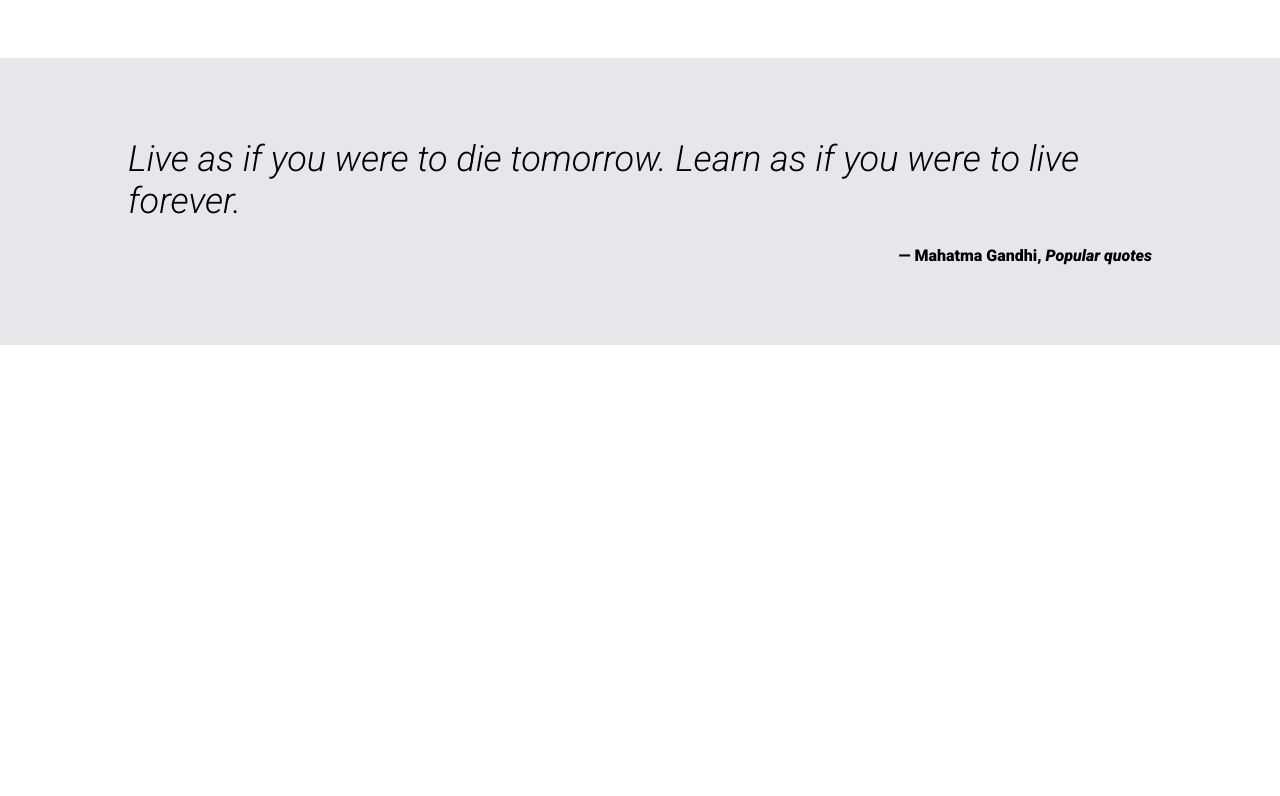
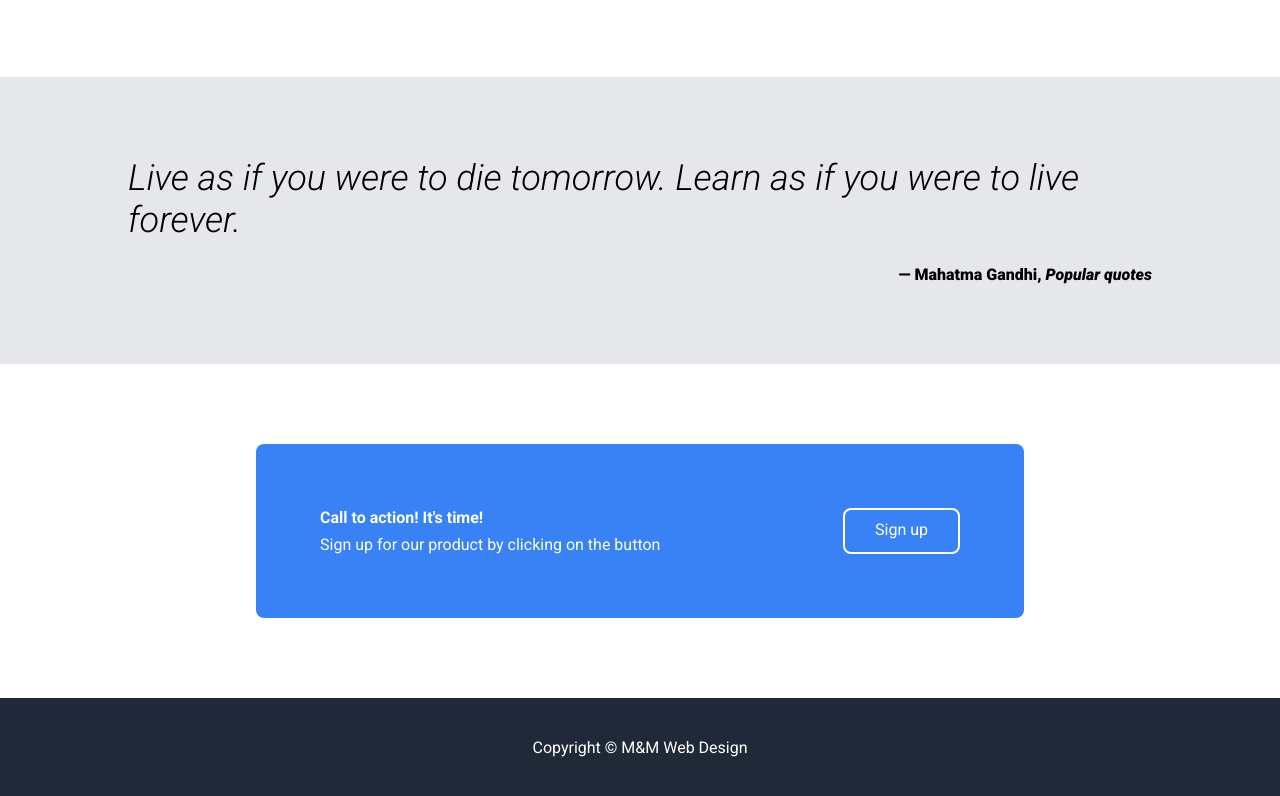
Before and after one commit to MariusVasie/Foundations-Landing-Page, a plain HTML site: page index.html in a window 1280 px wide. Shown: the part 904-1700 px from the top of the page. Before the commit the page ends 1249 px from the top, so only its background shows below. Drawn offline with Linux system fonts and the light colour scheme.

Commit message:
Finalize the page

```diff
--- a/index.html
+++ b/index.html
@@ -23,7 +23,7 @@
             <div class="hero-text">
                 <h1>This website is awesome</h1>
                 <p>This website has some subtext that goes here under the main title. It's a smaller font and the color is lower contrast</p>
-                <a href="#" class="btn-1">Sign up</a>
+                <a href="#" class="btn btn-1">Sign up</a>
             </div>
             <div class="hero-image">
                 <img src="images/hero-image.jpeg" alt="Computer image">
@@ -61,11 +61,17 @@
             </div>
         </section>
         <section class="cta-section">
-
+            <div class="cta-container">
+                <div class="cta-text">
+                    <h4>Call to action! It's time!</h4>
+                    <p>Sign up for our product by clicking on the button</p>
+                </div>
+                <a href="#" class="btn btn-2">Sign up</a>
+            </div>
         </section>
     </main>
     <footer class="footer">
-
+        <div class="footer-text">Copyright © <a href="https://mmwebde.com">M&M Web Design</a></div>
     </footer>
 
 </body>
--- a/style.css
+++ b/style.css
@@ -43,10 +43,6 @@
     display: flex;
     gap: 20px;
   }
-  a:link {
-    text-decoration: none;
-    color: #fff;
-  }
   .hero-section {
     display: flex;
     justify-content: space-between;
@@ -75,12 +71,7 @@
     font-size: 48px;
     font-weight: 900;
   }
-  .btn-1 {
-    padding: 10px 30px;
-    background-color: #3882F6;
-    flex-grow: 0;
-    border-radius: 8px;
-  }
+
   /*----------------------------------------------
   ------------------------------------------------
   3. Main Body Styles
@@ -105,7 +96,7 @@
     display: flex;
     justify-content: space-between;
     align-items: center;
-    gap: 32px;
+    gap: 64px;
   }
   .service-icon {
     width: 160px;
@@ -118,6 +109,9 @@
     flex-direction: column;
     align-items: center;
     gap: 8px;
+  }
+  .service-text {
+    max-width: 160px;
   }
 
   .quote-section {
@@ -137,17 +131,29 @@
     text-align: right;
     padding-top: 24px;
   }
-  /*----------------------------------------------
-  ------------------------------------------------
-  4. Sidebar Styles
-  ------------------------------------------------
-  ----------------------------------------------*/
-
-  /*----------------------------------------------
-  ------------------------------------------------
-  5. Widget Styles
-  ------------------------------------------------
-  ----------------------------------------------*/
+  .btn-2:hover {
+    background-color: white;
+    border: 2px solid #3882F6;
+    color: #3882F6;
+  }
+  .cta-section {
+    display: flex;
+    justify-content: center;
+    align-items: center;
+    padding: 10vh 10vw;
+  }
+  .cta-container {
+    display: flex;
+    justify-content: space-between;
+    width: 75%;
+    background-color: #3882F6;
+    padding: 64px;
+    color: white;
+    border-radius: 8px;
+  }
+  .cta-text h4 {
+    padding-bottom: 8px;
+  }
 
   /*----------------------------------------------
   ------------------------------------------------
@@ -155,14 +161,44 @@
   ------------------------------------------------
   ----------------------------------------------*/
 
-  /*----------------------------------------------
-  ------------------------------------------------
-  7. Comments & Form Styles
-  ------------------------------------------------
-  ----------------------------------------------*/
+.footer {
+  display: flex;
+  justify-content: center;
+  align-items: center;
+  padding: 5vh 10vw;
+  background-color: #1F2937;
+  color: #fff;
+}
 
   /*----------------------------------------------
   ------------------------------------------------
   8. Generic Styles
   ------------------------------------------------
   ----------------------------------------------*/
+  a:link {
+    text-decoration: none;
+    color: #fff;
+  }
+  a:visited {
+    color:rgb(219, 237, 252);
+  }
+  a:hover {
+    color: #3882F6;
+  }
+
+  .btn {
+    padding: 10px 30px;
+    flex-grow: 0;
+    border-radius: 8px;
+  }
+  .btn-1 {
+    background-color: #3882F6;
+  }
+  .btn-1:hover {
+    background-color: white;
+    color: #3882F6;
+  }
+  .btn-2 {
+    background-color: #3882F6;
+    border: 2px solid white;
+  }
```
